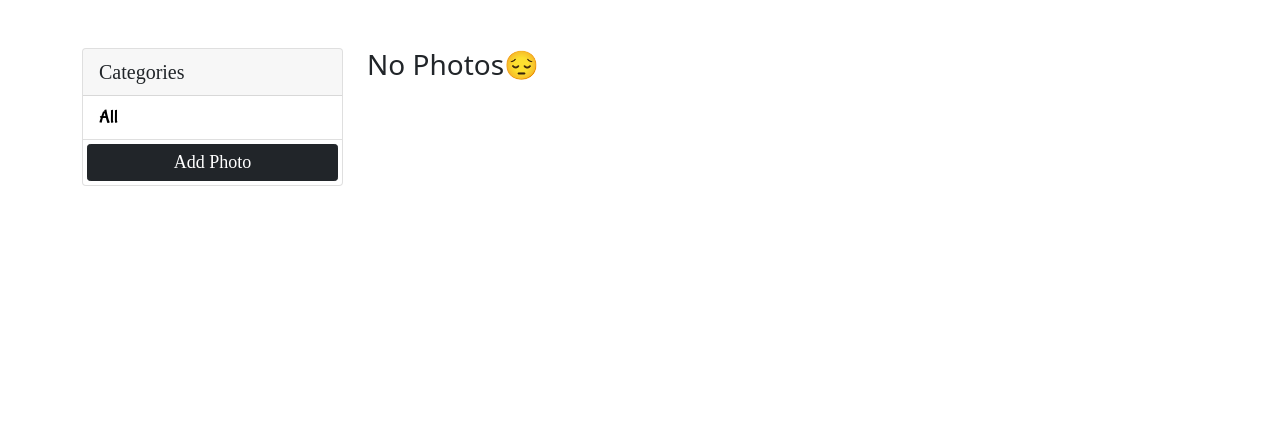
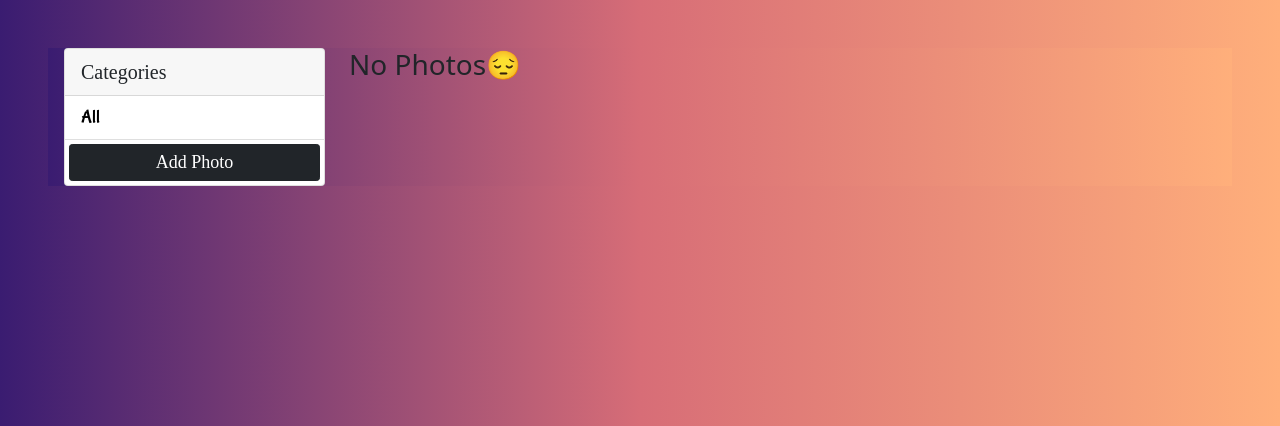
Before and after one commit to jimmy-oss/shutter-studio, a Django app: page / in a window 1280 px wide. Shown: the top 426 px of the page. Run offline with Django 4.2, Linux system fonts and the light colour scheme; data that the repository does not hold is empty.

Commit message:
styling the background gallery

```diff
--- a/photos/templates/photos/gallery.html
+++ b/photos/templates/photos/gallery.html
@@ -20,11 +20,15 @@ crossorigin="anonymous">
        text-decoration: none;
        color: black;
   }
+  .background{
+    background: linear-gradient(to right, #3a1c71, #d76d77, #ffaf7b);
+  }
 
 </style>
 </head>
-<body class="m-5">
-   <div class="container">
+<body class="m-5" style="background: linear-gradient(to right, #3a1c71, #d76d77, #ffaf7b);">
+  <div class="background">
+   <div class="container m-1">
 <div class="row">
   <div class="col-md-3"><div class="card">
    <div class="card-header" style="font-family:serif; font-size:20px">
@@ -55,6 +59,7 @@ crossorigin="anonymous">
        <h3>No Photos😔 </h3>
        {% endfor %}
       </div>
+      </div>
   </div>
 </body>
 </html>
```
Also changed, not shown: photos/templates/photos/photo.html (+9 -2 lines).
